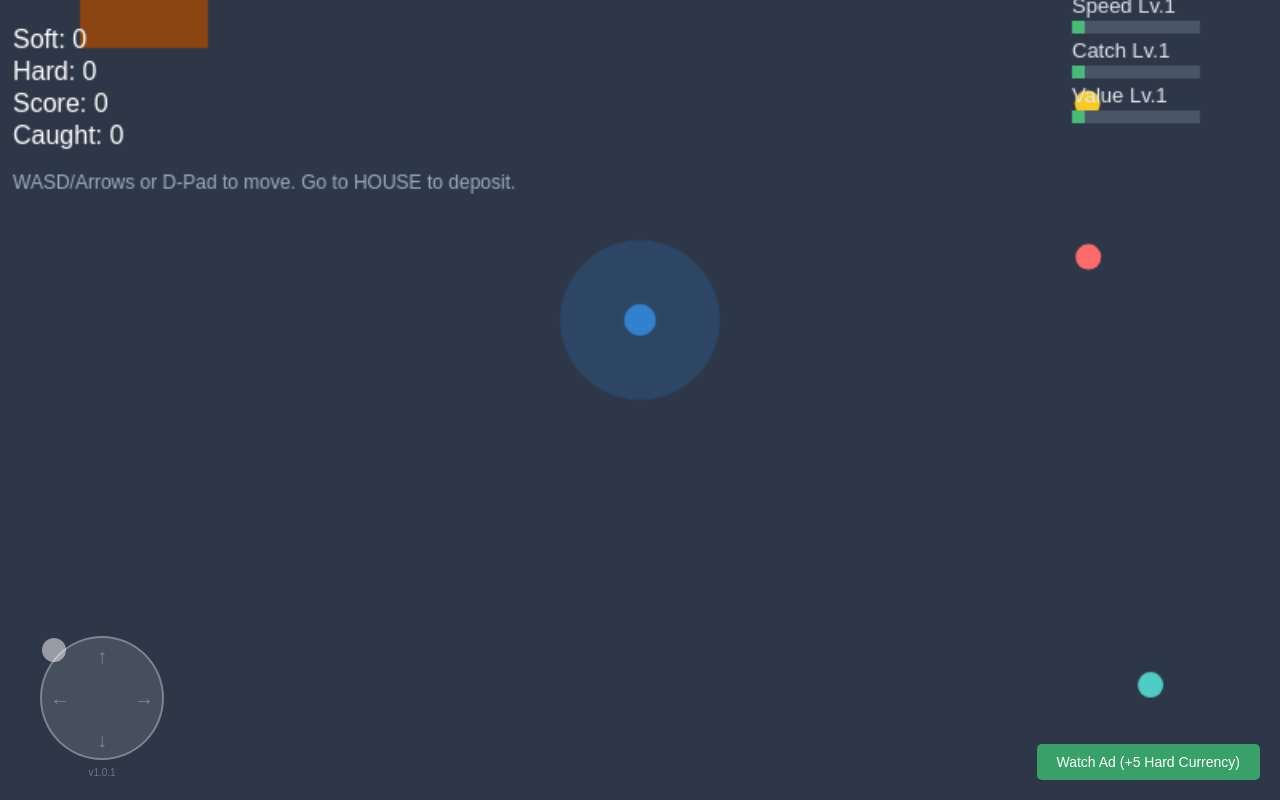
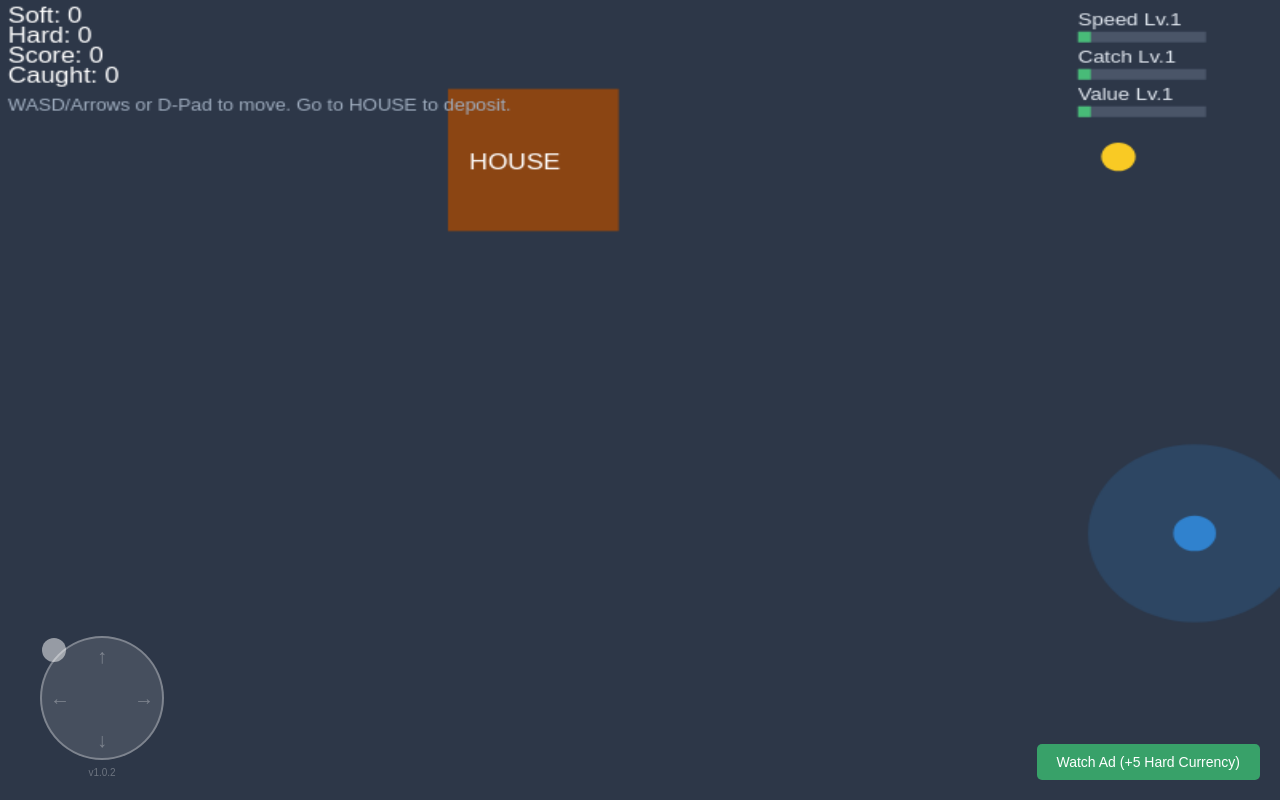
Before and after one commit to BasilioJAS/ts-game-prototypes, a website: page index.html in a window 1280 px wide. Both pictures are taken after a click on the button "New Game". Drawn offline with Linux system fonts and the light colour scheme.

Commit message:
Fix camera: JS zoom+transform instead of object-fit cover, HUD in screen coords

```diff
--- a/butterfly-catcher/src/game.js
+++ b/butterfly-catcher/src/game.js
@@ -88,19 +88,28 @@ export class ButterflyCatcherGame {
             this.research.update(deltaTime);
         };
         this.render = (_deltaTime) => {
-            this.renderer.clear();
-            this.renderer.drawRect(0, 0, this.renderer.canvas.width, this.renderer.canvas.height, '#2d3748');
+            const ctx = this.renderer.ctx;
+            const cw = this.renderer.canvas.width;
+            const ch = this.renderer.canvas.height;
+            const vw = window.innerWidth;
+            const vh = window.innerHeight;
+            ctx.setTransform(1, 0, 0, 1, 0, 0);
+            ctx.clearRect(0, 0, cw, ch);
+            ctx.fillStyle = '#2d3748';
+            ctx.fillRect(0, 0, cw, ch);
             if (this.state === 'menu') {
-                this.renderer.drawText('Butterfly Catcher', 400, 300, '#e2e8f0', 32);
-                this.renderer.drawText('Select an option from the menu', 400, 340, '#a0aec0', 16);
+                this.renderer.drawText('Butterfly Catcher', cw / 2, ch / 2, '#e2e8f0', 32);
+                this.renderer.drawText('Select an option from the menu', cw / 2, ch / 2 + 40, '#a0aec0', 16);
                 return;
             }
-            const vb = this.getVisibleBounds();
-            const camX = Math.max(0, Math.min(this.renderer.canvas.width - vb.width, this.player.position.x - vb.width / 2));
-            const camY = Math.max(0, Math.min(this.renderer.canvas.height - vb.height, this.player.position.y - vb.height / 2));
-            const ctx = this.renderer.ctx;
-            ctx.save();
-            ctx.translate(-camX, -camY);
+            const scale = vh / ch;
+            const tx = vw / 2 - this.player.position.x * scale;
+            const ty = vh / 2 - this.player.position.y * scale;
+            const minTx = vw - cw * scale;
+            const minTy = vh - ch * scale;
+            const camX = Math.max(minTx, Math.min(0, tx));
+            const camY = Math.max(minTy, Math.min(0, ty));
+            ctx.setTransform(scale, 0, 0, scale, camX, camY);
             this.renderer.drawRect(this.house.position.x, this.house.position.y, this.house.width, this.house.height, '#8b4513');
             this.renderer.drawText('HOUSE', this.house.position.x + 10, this.house.position.y + 45, 'white', 12);
             this.renderer.drawCircle(this.player.position.x, this.player.position.y, 10, '#3182ce');
@@ -108,32 +117,32 @@ export class ButterflyCatcherGame {
             this.butterflies.forEach(b => {
                 this.renderer.drawCircle(b.position.x, b.position.y, 8, b.color);
             });
-            ctx.restore();
-            const hx = vb.left + 8;
-            const hy = vb.top + 8;
-            this.renderer.drawText(`Soft: ${this.currencies.soft}`, hx, hy + 22, 'white', 16);
-            this.renderer.drawText(`Hard: ${this.currencies.hard}`, hx, hy + 42, 'white', 16);
-            this.renderer.drawText(`Score: ${this.score}`, hx, hy + 62, 'white', 16);
-            this.renderer.drawText(`Caught: ${this.caughtButterflies.length}`, hx, hy + 82, 'white', 16);
+            ctx.setTransform(1, 0, 0, 1, 0, 0);
+            const sx = (screenX) => screenX * cw / vw;
+            const sy = (screenY) => screenY * ch / vh;
+            this.renderer.drawText(`Soft: ${this.currencies.soft}`, sx(8), sy(22), 'white', 16);
+            this.renderer.drawText(`Hard: ${this.currencies.hard}`, sx(8), sy(42), 'white', 16);
+            this.renderer.drawText(`Score: ${this.score}`, sx(8), sy(62), 'white', 16);
+            this.renderer.drawText(`Caught: ${this.caughtButterflies.length}`, sx(8), sy(82), 'white', 16);
             const allSkills = this.skills.getAllSkills();
             const skillLabels = [
                 { id: 'speed', label: 'Speed' },
                 { id: 'catch_radius', label: 'Catch' },
                 { id: 'butterfly_value', label: 'Value' },
             ];
-            const rx = vb.left + vb.width - 130;
+            const rx = cw - sx(10) - 120;
             skillLabels.forEach((sl, i) => {
                 const skill = allSkills.find(s => s.id === sl.id);
                 const lv = skill?.level ?? 1;
                 const maxLv = skill?.maxLevel ?? 10;
                 const barW = 80;
                 const barH = 8;
-                const by = hy + i * 28;
+                const by = sy(25) + i * 28;
                 this.renderer.drawText(`${sl.label} Lv.${lv}`, rx, by, '#e2e8f0', 13);
                 this.renderer.drawRect(rx, by + 5, barW, barH, '#4a5568');
                 this.renderer.drawRect(rx, by + 5, barW * (lv / maxLv), barH, '#48bb78');
             });
-            this.renderer.drawText('WASD/Arrows or D-Pad to move. Go to HOUSE to deposit.', hx, hy + 110, '#a0aec0', 12);
+            this.renderer.drawText('WASD/Arrows or D-Pad to move. Go to HOUSE to deposit.', sx(8), sy(110), '#a0aec0', 12);
         };
         this.renderer = new CanvasRenderer('gameCanvas', 800, 600);
         this.input = new InputHandler(this.renderer.canvas);
@@ -262,19 +271,4 @@ export class ButterflyCatcherGame {
             this.skills.upgradeSkill(card.skillId);
         });
     }
-    getVisibleBounds() {
-        const vw = window.innerWidth;
-        const vh = window.innerHeight;
-        const cw = this.renderer.canvas.width;
-        const ch = this.renderer.canvas.height;
-        const scale = Math.max(vw / cw, vh / ch);
-        const vw2 = vw / scale;
-        const vh2 = vh / scale;
-        return {
-            left: (cw - vw2) / 2,
-            top: (ch - vh2) / 2,
-            width: vw2,
-            height: vh2,
-        };
-    }
 }
--- a/index.html
+++ b/index.html
@@ -29,7 +29,6 @@
       display: block;
       width: 100%;
       height: 100dvh;
-      object-fit: cover;
       touch-action: none;
     }
   </style>
--- a/shared/engine/InputHandler.js
+++ b/shared/engine/InputHandler.js
@@ -12,16 +12,9 @@ export class InputHandler {
         window.addEventListener('keyup', (e) => this.keys.delete(e.key));
         const toCanvas = (clientX, clientY) => {
             const rect = canvas.getBoundingClientRect();
-            const scale = Math.max(rect.width / canvas.width, rect.height / canvas.height);
-            const renderW = canvas.width * scale;
-            const renderH = canvas.height * scale;
-            const offsetX = (rect.width - renderW) / 2;
-            const offsetY = (rect.height - renderH) / 2;
-            const x = (clientX - rect.left - offsetX) / scale;
-            const y = (clientY - rect.top - offsetY) / scale;
             return {
-                x: Math.max(0, Math.min(canvas.width, x)),
-                y: Math.max(0, Math.min(canvas.height, y)),
+                x: (clientX - rect.left) * (canvas.width / rect.width),
+                y: (clientY - rect.top) * (canvas.height / rect.height),
             };
         };
         window.addEventListener('mousemove', (e) => {
--- a/shared/version.js
+++ b/shared/version.js
@@ -1 +1 @@
-export const APP_VERSION = '1.0.1';
+export const APP_VERSION = '1.0.2';
--- a/shared/version.ts
+++ b/shared/version.ts
@@ -1 +1 @@
-export const APP_VERSION = '1.0.1';
+export const APP_VERSION = '1.0.2';
```
Also changed, not shown: butterfly-catcher/src/game.ts (+29 -34 lines), shared/engine/InputHandler.ts (+2 -9 lines).
